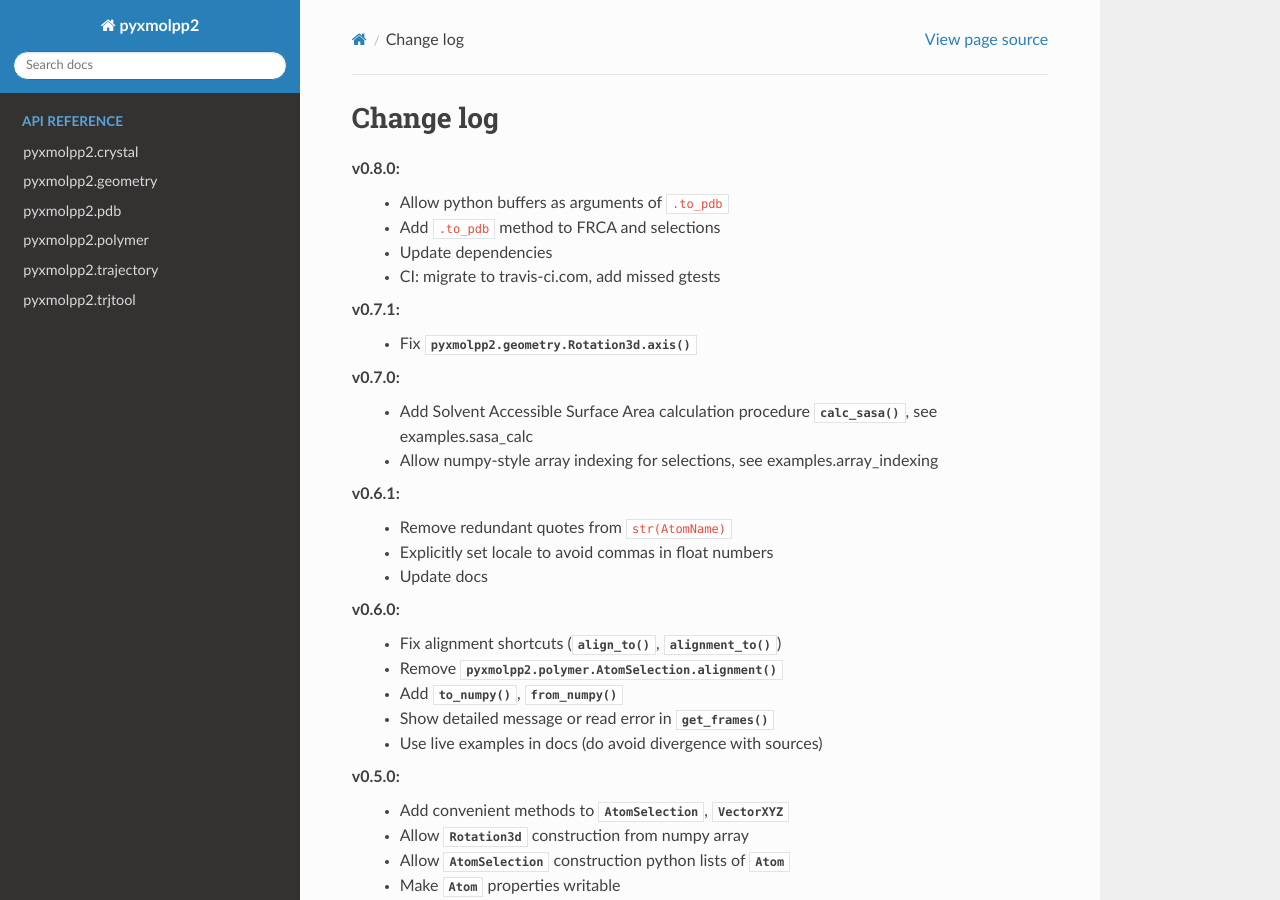
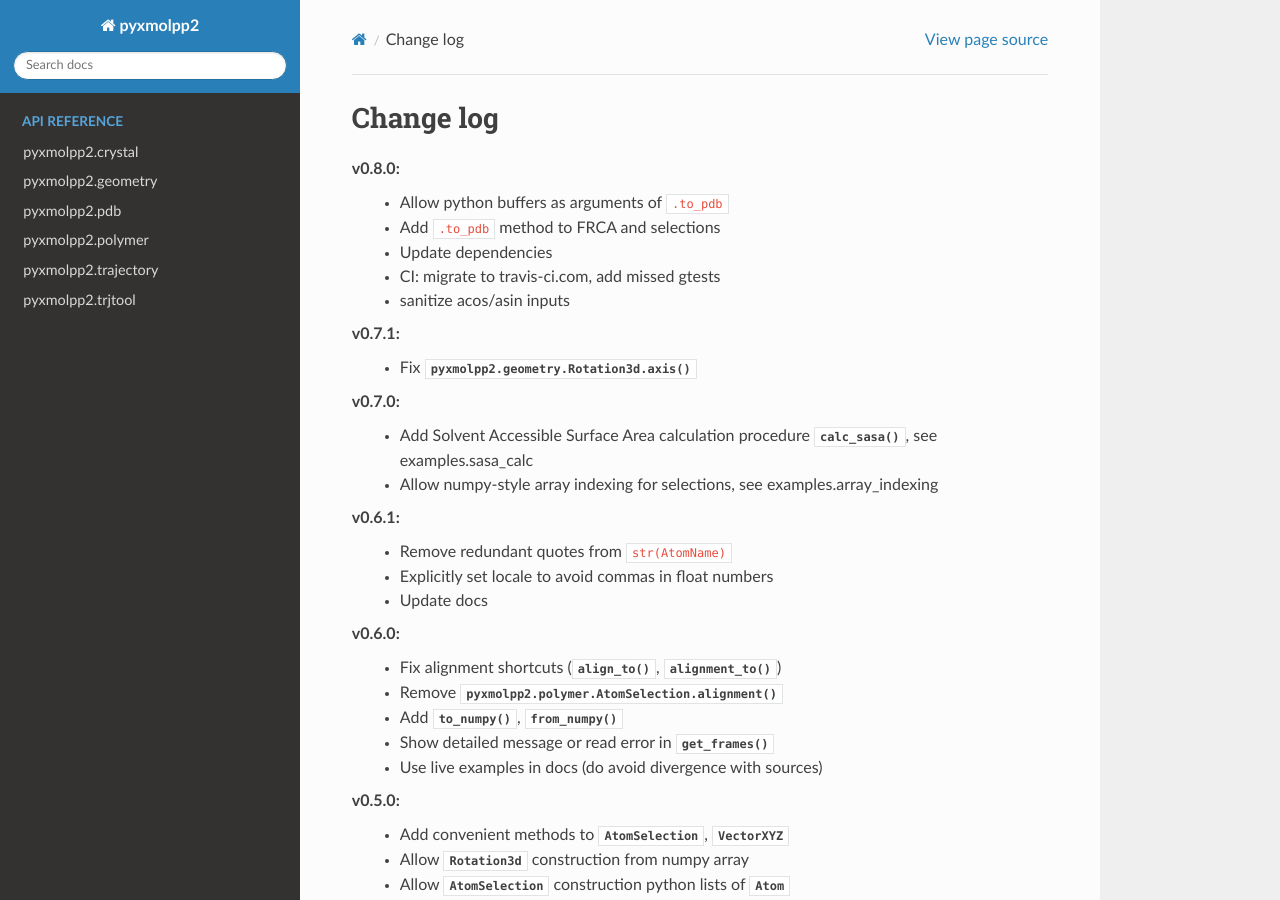
Before and after one commit to sizmailov/pyxmolpp2, a Sphinx documentation site: the page built from docs/source/changelog.rst, in a window 1280 px wide and 900 px high. Built offline with Sphinx 7.4.7 and the Read the Docs theme 2.0.0, drawn with Linux system fonts in a browser that asks for light colours; pages that are not in the unit, such as notebooks, are missing from menus.

Commit message:
doc: update changelog

```diff
--- a/docs/source/changelog.rst
+++ b/docs/source/changelog.rst
@@ -6,6 +6,7 @@ v0.8.0:
   - Add ``.to_pdb`` method to FRCA and selections
   - Update dependencies
   - CI: migrate to travis-ci.com, add missed gtests
+  - sanitize acos/asin inputs
 
 v0.7.1:
   - Fix :py:meth:`pyxmolpp2.geometry.Rotation3d.axis()`
```
